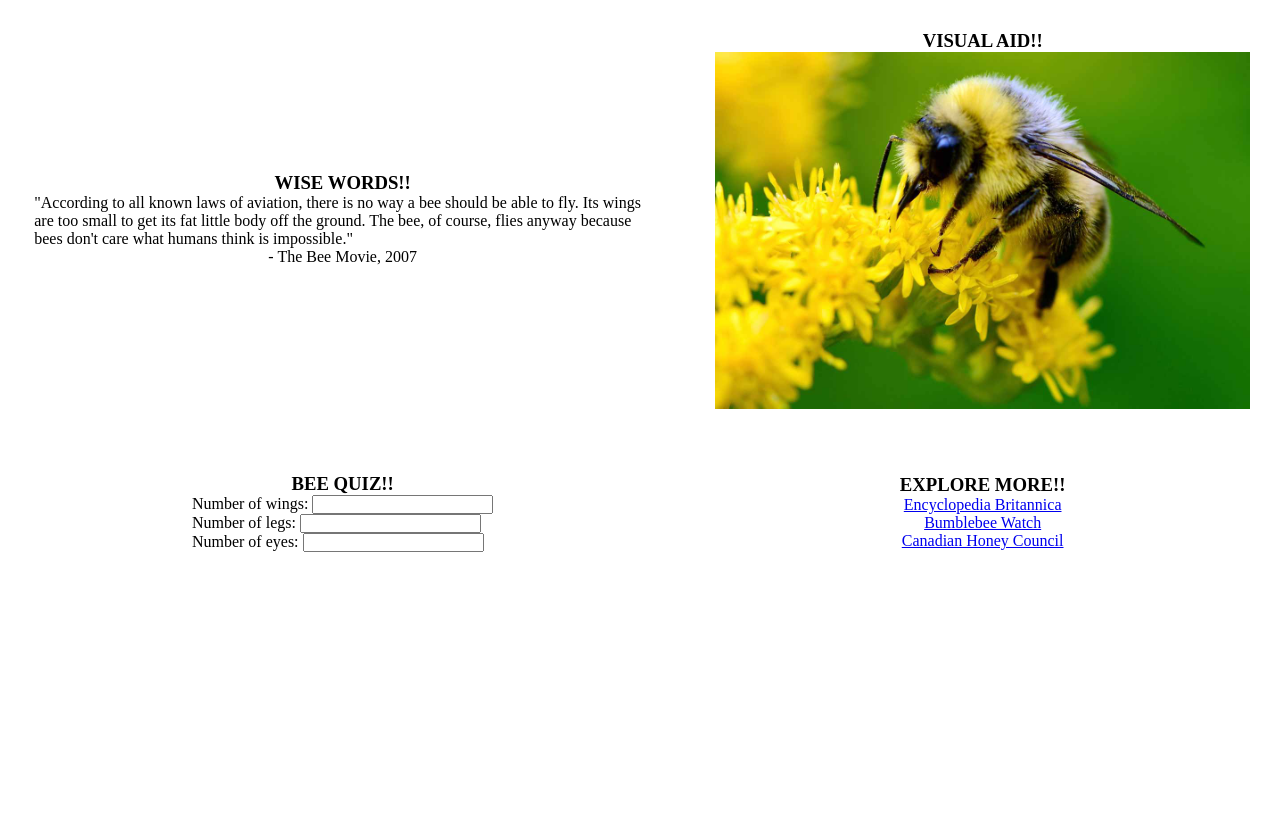
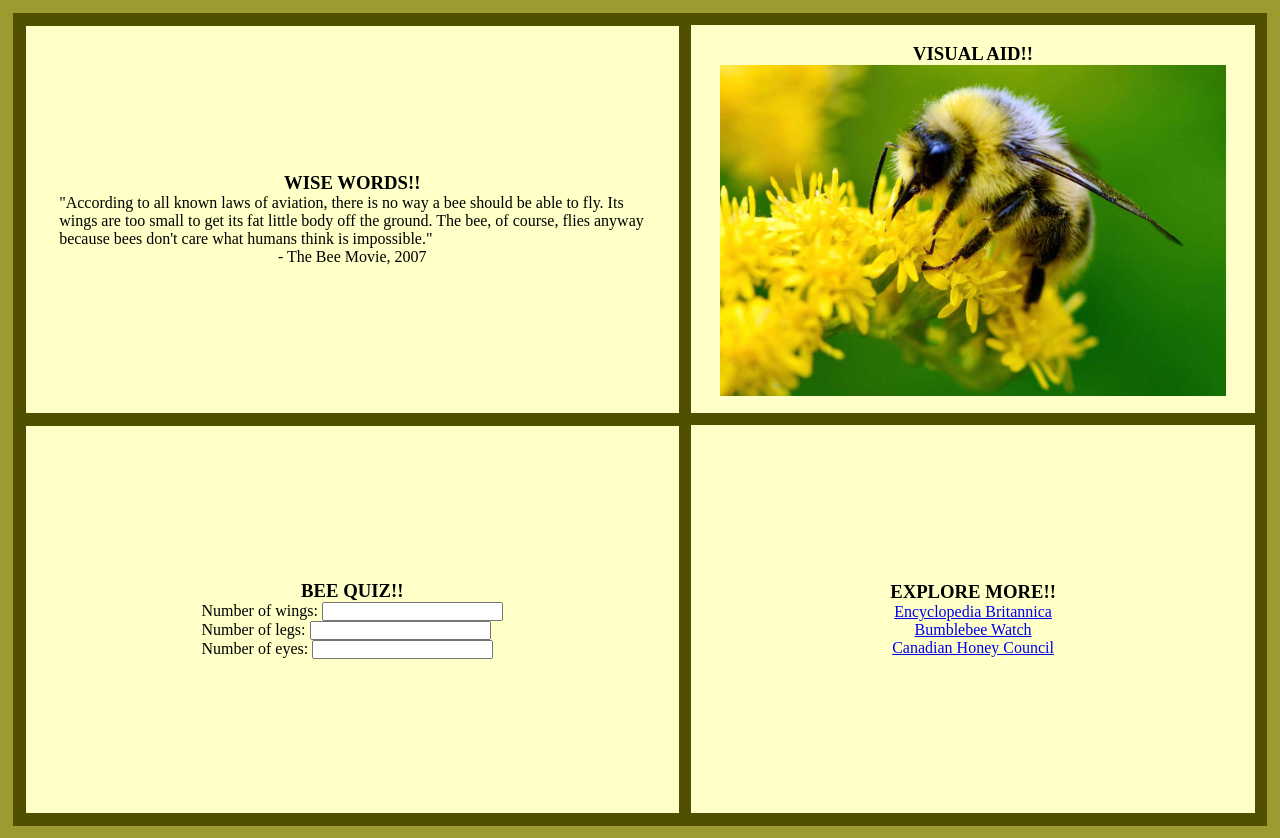
Before and after one commit to FHuaTDSB/assign1-4u, a website built with Vite: page index.html in a window 1280 px wide. Before the commit the page ends 800 px from the top, so only its background shows below. Built offline with nearby package versions, Linux system fonts and the light colour scheme.

Commit message:
Added colours

```diff
--- a/style.css
+++ b/style.css
@@ -2,6 +2,10 @@
     border: 0%;
     margin: 0%;
     padding: 0%;
+}
+
+body {
+    background-color: rgb(155, 155, 50);
 }
 
 img {
@@ -12,13 +16,18 @@ img {
 .main-body {
     display: grid;
     grid-template-columns: auto auto;
-    grid-template-rows: auto auto;
+    grid-template-rows: 400px 400px;
+    margin: 1%;
+    padding: 0.5%;
+    background-color: rgb(80, 80, 0);
 }
 
 .body-content {
     padding: 5%;
+    margin: 1%;
     display: flex;
     justify-content: center;
     align-items: center;
     flex-direction: column;
+    background-color: rgb(255, 255, 200);
 }
```
